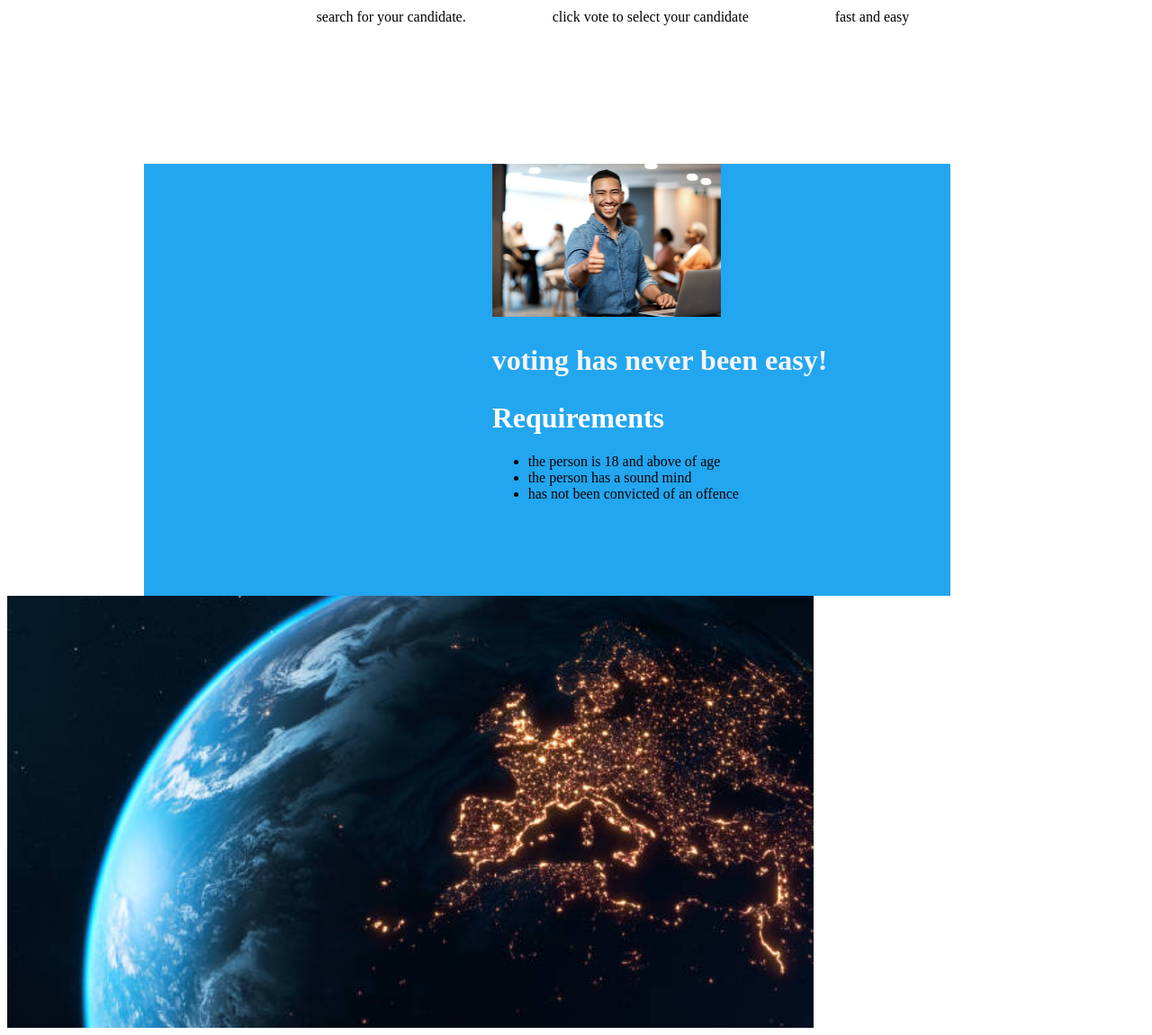
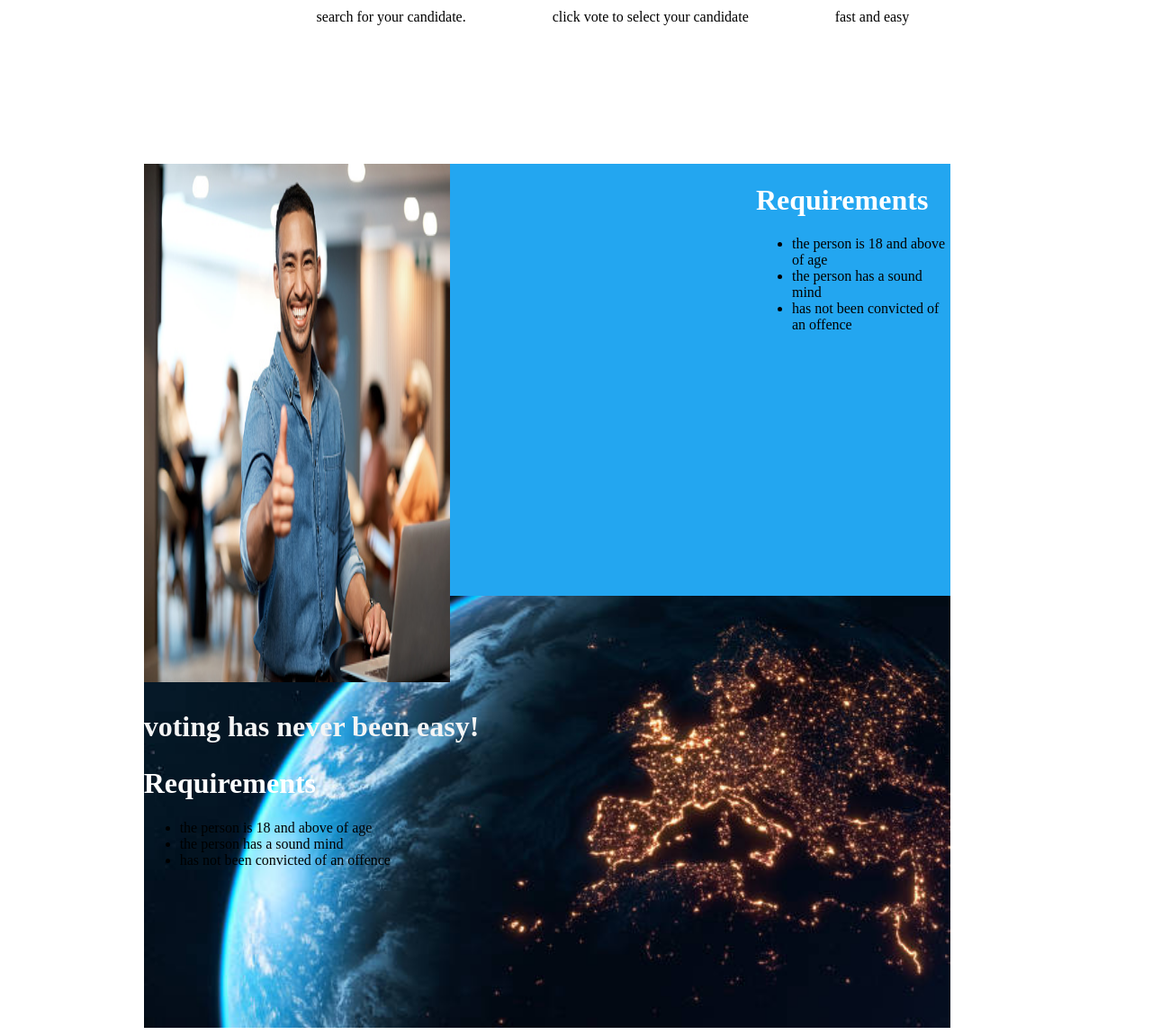
Before and after one commit to victoriamwangi/Online-Voting-System, a PHP site: page / in a window 1280 px wide. Shown: the part 1032-2182 px from the top of the page at 90% size. Run offline with PHP 8.4, Linux system fonts and the light colour scheme.

Commit message:
html:added text-class and image pictwelve

```diff
--- a/css/style.css
+++ b/css/style.css
@@ -70,7 +70,7 @@
 
 
 }
-.info .pictureone{float: right;}
+.info{display: flex;}
 
 .info .pictureone h2{color: whitesmoke;
                     font-size: xx-large;
@@ -79,6 +79,7 @@
 .picturetwo{background-image: url(/Online-Voting-System/images/pictwelve.jpg);
             height: 60vh;
             width: 70vw;
+            margin-left: 12%;
             background-size: cover;
 
 
--- a/index.html
+++ b/index.html
@@ -79,6 +79,15 @@
 
 
         </div>
+        <div class="test"><h1>Requirements</h1>
+            <ul>
+                <li>the person is 18 and above of age</li>
+                <li>the person has a sound mind</li>
+                <li>has not been convicted of an offence</li>
+
+
+            </ul>
+        </div>
 
 
     </div>
```
